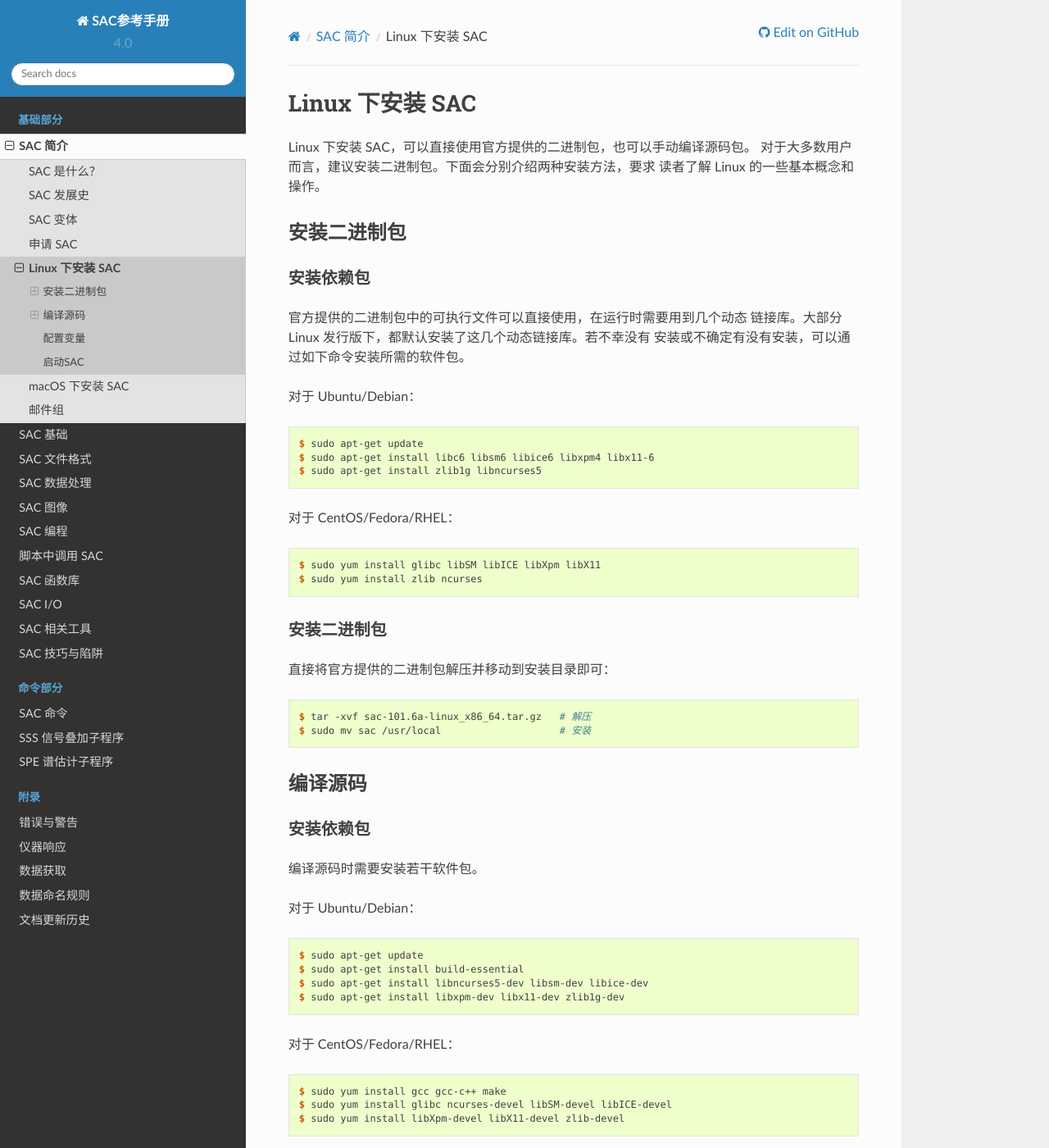
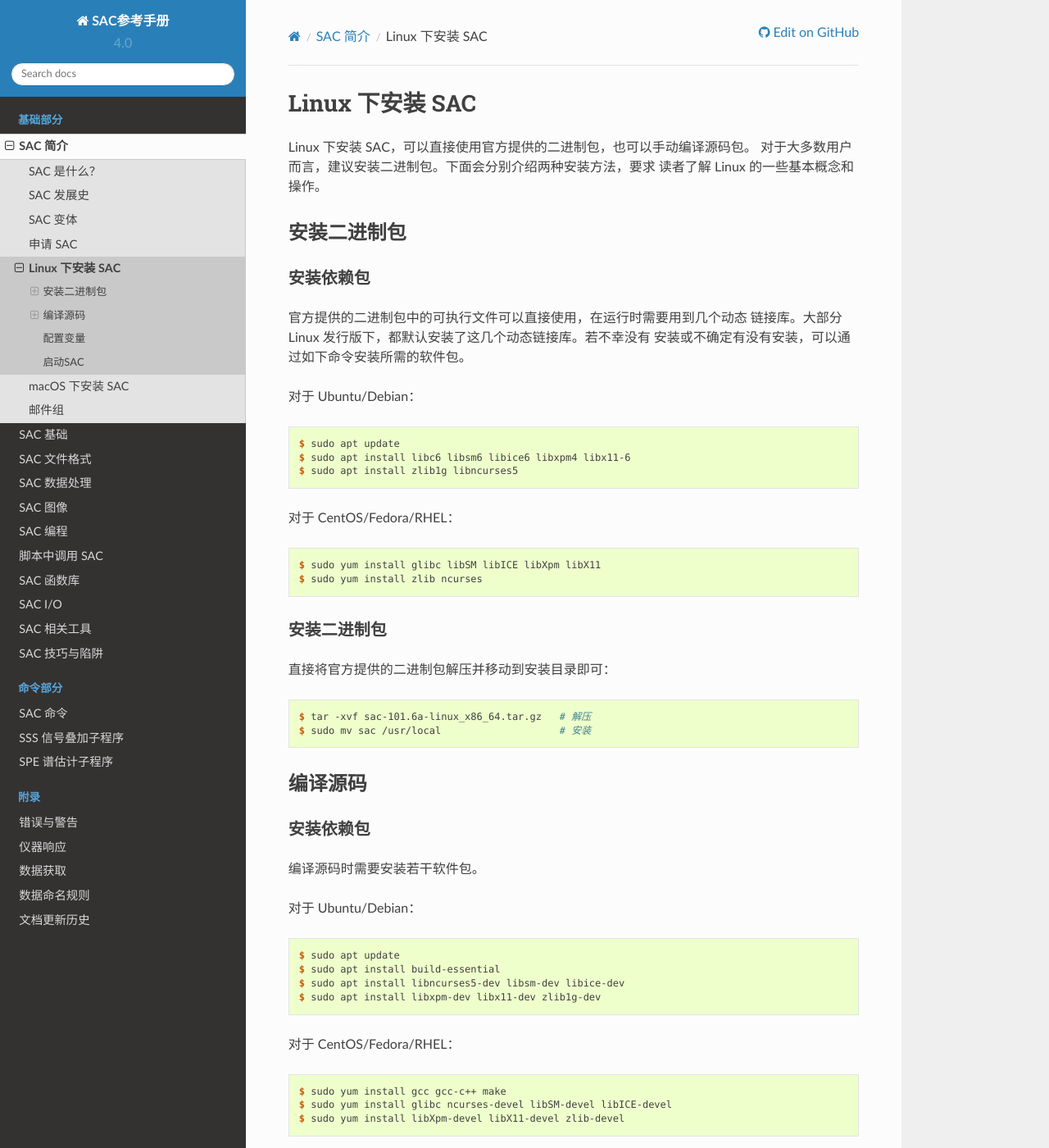
Before and after one commit to seisman/SAC_Docs_zh, a Sphinx documentation site: the page built from source/introduction/linux-install.rst, in a window 1280 px wide and 1400 px high. Shown: the whole window at 82% size. Built offline with Sphinx 7.4.7 and the Read the Docs theme 2.0.0, drawn with Linux system fonts in a browser that asks for light colours.

Commit message:
Fix Ubuntu/Debian's apt command (#140)

```diff
--- a/source/introduction/linux-install.rst
+++ b/source/introduction/linux-install.rst
@@ -19,9 +19,9 @@
 
 .. code:: console
 
-    $ sudo apt-get update
-    $ sudo apt-get install libc6 libsm6 libice6 libxpm4 libx11-6
-    $ sudo apt-get install zlib1g libncurses5
+    $ sudo apt update
+    $ sudo apt install libc6 libsm6 libice6 libxpm4 libx11-6
+    $ sudo apt install zlib1g libncurses5
 
 对于 CentOS/Fedora/RHEL：
 
@@ -52,10 +52,10 @@
 
 .. code:: console
 
-    $ sudo apt-get update
-    $ sudo apt-get install build-essential
-    $ sudo apt-get install libncurses5-dev libsm-dev libice-dev
-    $ sudo apt-get install libxpm-dev libx11-dev zlib1g-dev
+    $ sudo apt update
+    $ sudo apt install build-essential
+    $ sudo apt install libncurses5-dev libsm-dev libice-dev
+    $ sudo apt install libxpm-dev libx11-dev zlib1g-dev
 
 对于 CentOS/Fedora/RHEL：
 
```
